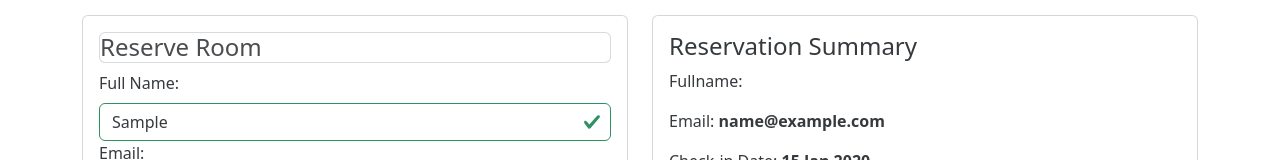
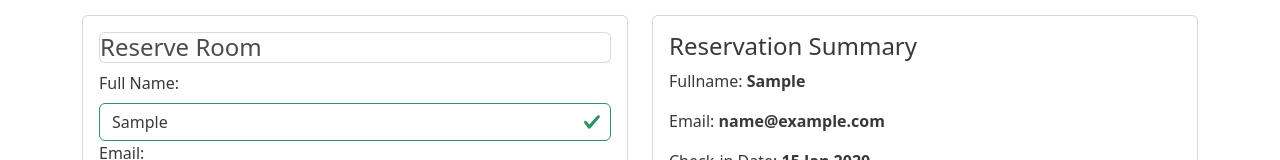
Before and after one commit to jupitters/java-hotel-booking, a React (Vite) app in the folder hotel-booking/: page /1/book-room in a window 1280 px wide. Both pictures are taken after typing "Sample", "name@example.com", "2020-01-15", "2020-01-15", "5", "5" into the empty fields and a click on the button "Continue". Shown: the part 137-297 px from the top of the page. Built offline with nearby package versions, Linux system fonts and the light colour scheme; no server answers.

Commit message:
fixing form

```diff
--- a/hotel-booking/src/components/bookings/BookingForm.jsx
+++ b/hotel-booking/src/components/bookings/BookingForm.jsx
@@ -48,7 +48,7 @@ const BookingForm = () => {
     const calculatePayment = () => {
         const checkInDate = moment(booking.checkInDate)
         const checkOutDate = moment(booking.checkOutDate)
-        const diffInDays = checkOutDate.diff(checkInDate)
+        const diffInDays = checkOutDate.diff(checkInDate, "days")
         const price = roomPrice ? roomPrice : 0
         return diffInDays * price
     }
--- a/hotel-booking/src/components/bookings/BookingSummary.jsx
+++ b/hotel-booking/src/components/bookings/BookingSummary.jsx
@@ -1,6 +1,7 @@
 import moment from 'moment'
 import React, { useEffect, useState } from 'react'
 import { useNavigate } from 'react-router-dom'
+import {Button} from "react-bootstrap";
 
 const BookingSummary = ({booking, payment, isFormValid, onConfirm}) => {
     const checkInDate = moment(booking.checkInDate)
@@ -28,7 +29,7 @@ const BookingSummary = ({booking, payment, isFormValid, onConfirm}) => {
   return (
     <div className='card card-body mt-5'>
         <h4>Reservation Summary</h4>
-        <p>Fullname: <strong>{booking.guestName}</strong></p>
+        <p>Fullname: <strong>{booking.guestFullName}</strong></p>
         <p>Email: <strong>{booking.guestEmail}</strong></p>
         <p>Check-in Date: <strong>{moment(booking.checkInDate).format("DD MMM YYYY")}</strong></p>
         <p>Check-out Date: <strong>{moment(booking.checkOutDate).format("DD MMM YYYY")}</strong></p>
```
